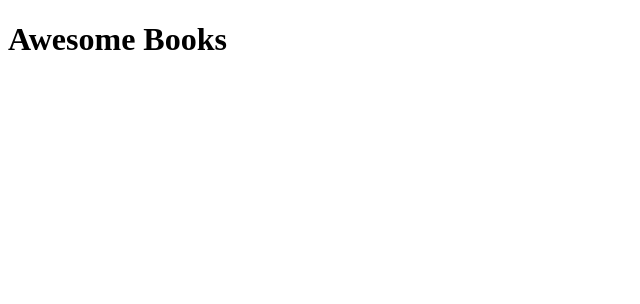
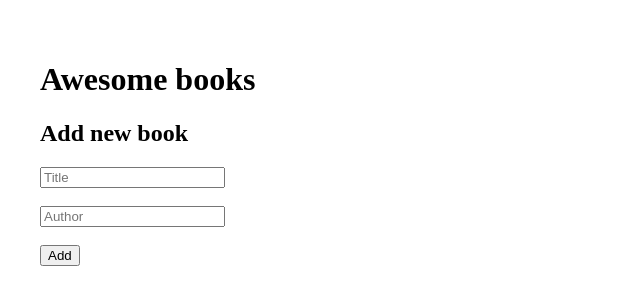
Before and after one commit to Bupilipili/Awesome-Books, a plain HTML site: page index.html in a window 1280 px wide. Shown: the whole page, without its empty margins (0-640 px from the left). Drawn offline with Linux system fonts and the light colour scheme.

Commit message:
Update index.html

```diff
--- a/index.html
+++ b/index.html
@@ -1,23 +1,28 @@
 <!DOCTYPE html>
 <html lang="en">
 <head>
-    <meta charset="UTF-8">
-    <meta name="viewport" content="width=device-width, initial-scale=1.0">
-    <title>Awesome books</title>
+	<meta charset="UTF-8">
+	<meta name="viewport" content="width=device-width, initial-scale=1.0">
+<link rel="stylesheet" href="style.css">
+	<title>Awesome Books</title>
 </head>
 <body>
-    <main>
-        <h1>Awesome Books</h1>
-        <form>
+  <h1>Awesome books</h1>
+<!-- All books -->
+<section id="all-books">
 
 
+</section>
 
-        </form>
+<section id="create-book">
+  <h2>Add new book</h2>
+  <form>
+    <input type="text" placeholder="Title" name="title" id="title" class="title" required><br><br>
+    <input type="text" placeholder="Author" name="author" id="author" class="author" required><br><br>
+	  <button type="submit" class="submit">Add</button>
+  </form>
+</section>
 
-
-
-
-
-    </main>
+<script src="add-books.js"></script>
 </body>
 </html>
```
